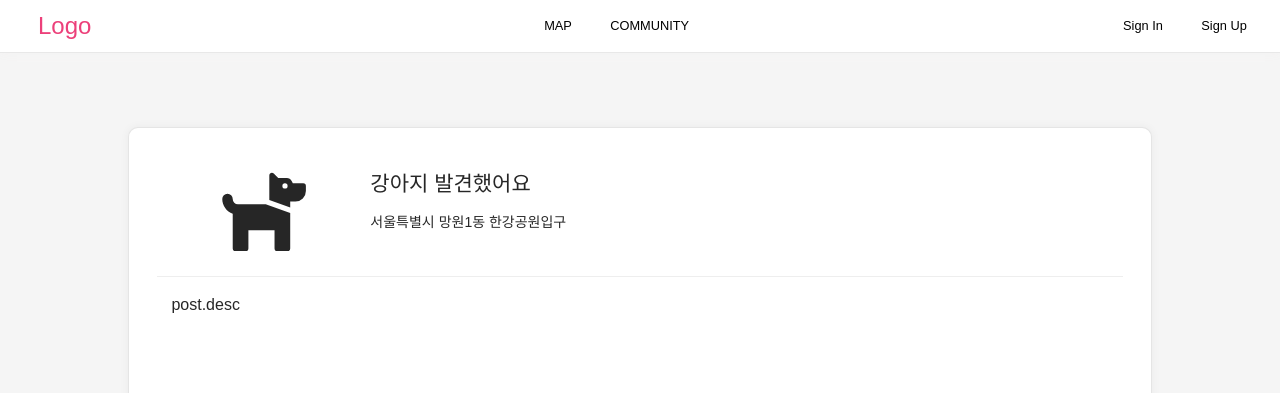
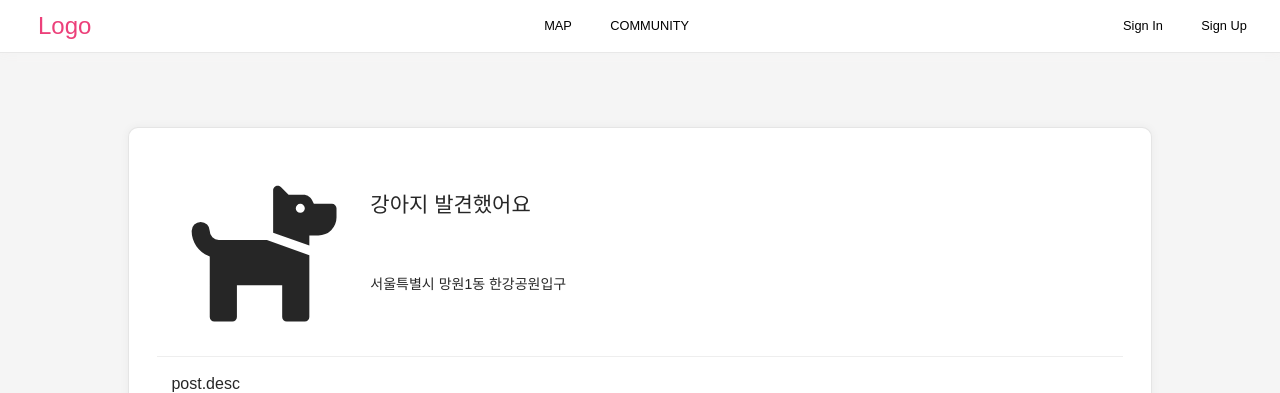
Before and after one commit to nan-noo/Stray-Animal-Map, a React (Create React App) app in the folder client/: page /community/1 in a window 1280 px wide. Shown: the top 393 px of the page. Built offline with nearby package versions, Linux system fonts and the light colour scheme; no server answers; a web font is replaced by a local one.

Commit message:
fix layout of items

```diff
--- a/client/src/components/views/LandingPage/GridMenu/Item.js
+++ b/client/src/components/views/LandingPage/GridMenu/Item.js
@@ -13,6 +13,7 @@ const ItemBox = styled.div`
 
     border-radius: 10px;
     box-shadow: 0 0 10px rgba(0,0,0,.1);
+    background: white;
     color: black;
 
     &:hover{
--- a/client/src/components/views/LandingPage/GridMenu/Items.js
+++ b/client/src/components/views/LandingPage/GridMenu/Items.js
@@ -7,6 +7,8 @@ import Item from './Item';
 const Container = styled.div`
     height: calc(100% - 4rem);
     overflow-y: scroll;
+
+    background: #fafafa;
 `;
 
 function Items() {
--- a/client/src/components/views/PostDetail/PostDetail.js
+++ b/client/src/components/views/PostDetail/PostDetail.js
@@ -24,7 +24,7 @@ const PostBox = styled.div`
 const BoxHeader = styled.div`
     display: flex;
     width: 100%;
-    height: 30%;
+
     padding: 0.9em;
 
     border-bottom: 1px solid #eeeeee;
@@ -38,6 +38,7 @@ const Image = styled.img`
 const TextBox = styled.div`
     display: flex;
     flex-direction: column;
+    justify-content: space-around;
     flex-grow: 1;
 
     padding: 0.9em;
```
